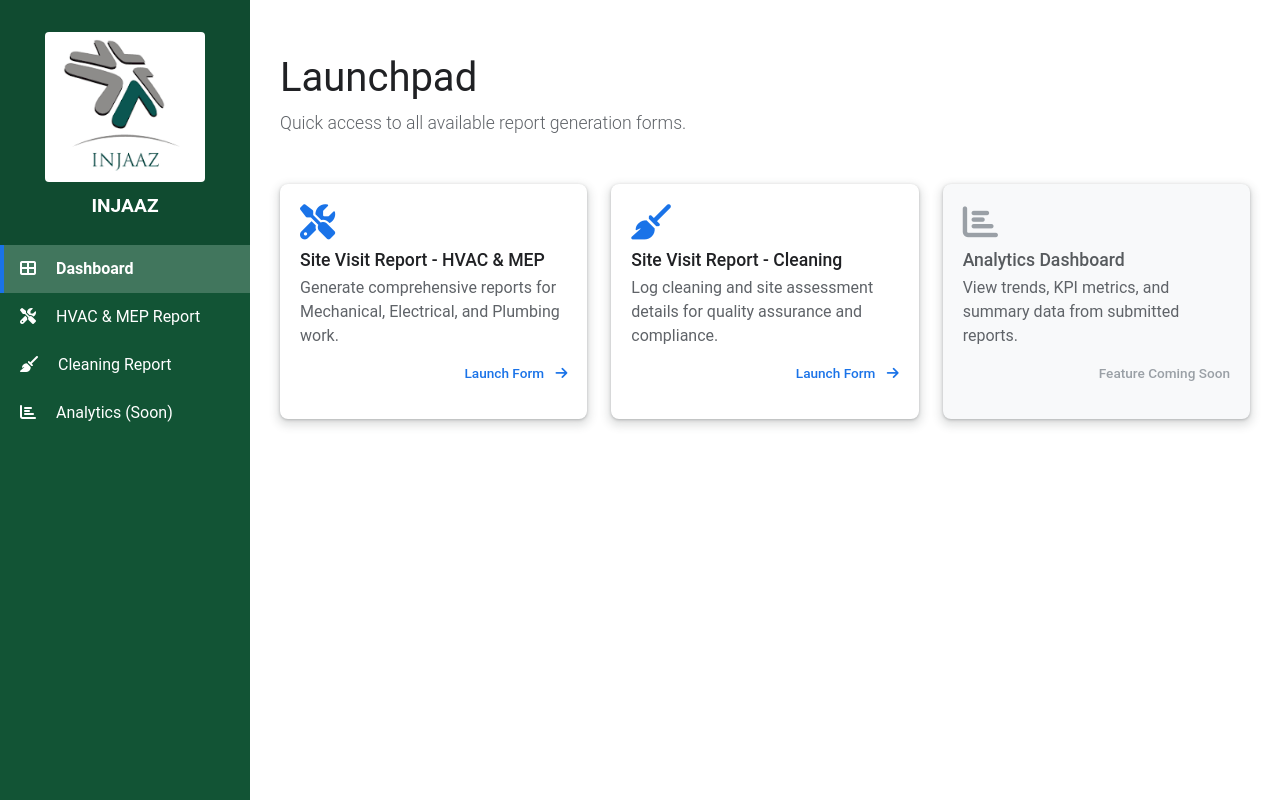
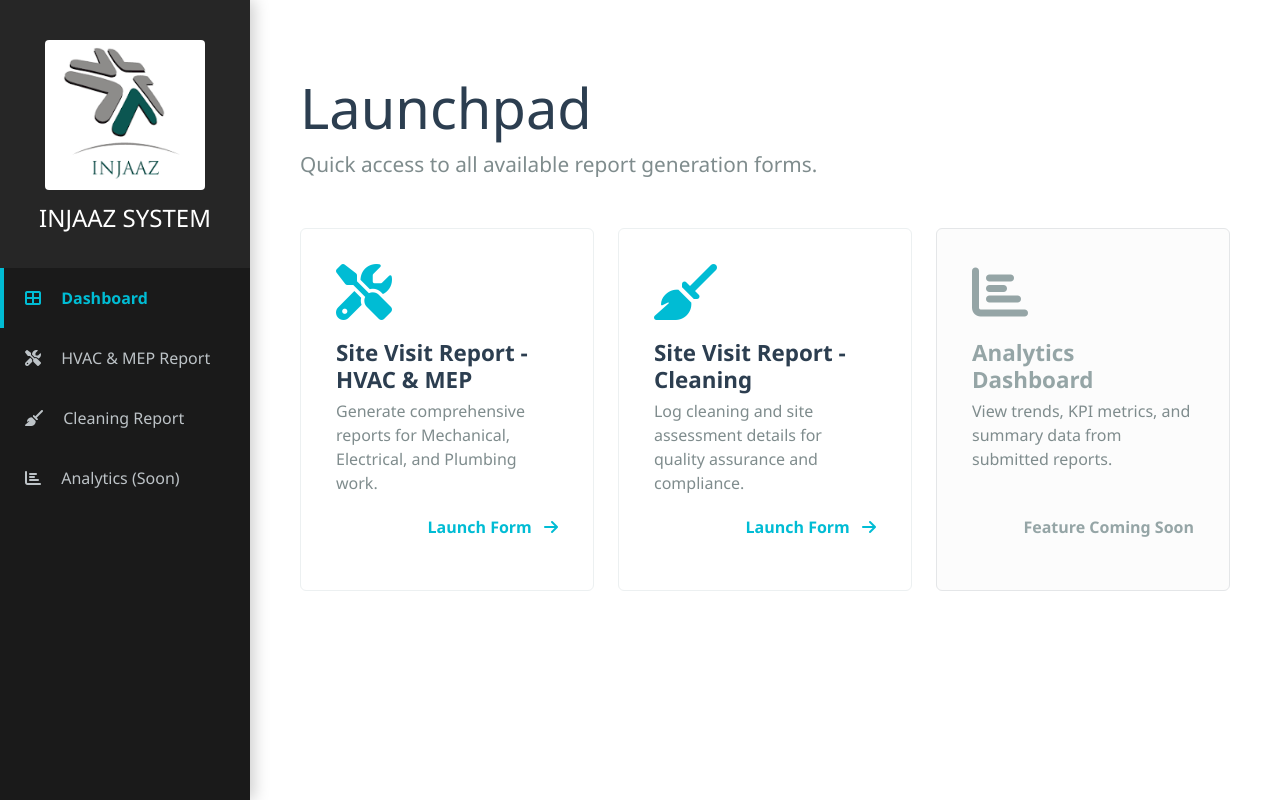
Before and after one commit to arshithinjaaz/injaaz-form-system, a Flask app: page / in a window 1280 px wide. Run offline with Flask 3, Linux system fonts and the light colour scheme.

Commit message:
Another UI design

```diff
--- a/templates/dashboard.html
+++ b/templates/dashboard.html
@@ -3,66 +3,71 @@
 <head>
     <meta charset="UTF-8">
     <meta name="viewport" content="width=device-width, initial-scale=1.0">
-    <title>INJAAZ Dashboard - Google Material Style</title>
+    <title>INJAAZ Dashboard - High Contrast Minimal</title>
     <link href="https://cdn.jsdelivr.net/npm/bootstrap@5.3.3/dist/css/bootstrap.min.css" rel="stylesheet">
     <link href="https://cdnjs.cloudflare.com/ajax/libs/font-awesome/6.5.1/css/all.min.css" rel="stylesheet">
 
     <style>
-        /* Define Google-inspired Material Colors */
+        /* Define Minimalist High-Contrast Colors */
         :root {
-            --google-blue: #1a73e8; /* Google's primary blue */
-            --google-grey: #f1f3f4; /* Light grey background for sections */
-            --google-text: #202124; /* Dark text */
-            --google-shadow: 0 1px 3px 0 rgba(60,64,67,.3), 0 4px 8px 3px rgba(60,64,67,.15); /* Subtle Material Shadow */
+            --hc-sidebar-bg: #1a1a1a; /* Deep Black Sidebar */
+            --hc-sidebar-accent: #00bcd4; /* Bright Cyan/Turquoise Accent */
+            --hc-primary-text: #2c3e50; /* Darker Content Text */
+            --hc-secondary-text: #7f8c8d; /* Muted Secondary Text */
+            --hc-content-bg: white; /* Pure White Content Background */
+            --hc-card-border: 1px solid #ecf0f1; /* Very light border */
         }
 
         body {
-            background-color: white; /* Pure white background is key */
+            background-color: var(--hc-content-bg);
             min-height: 100vh;
             overflow-x: hidden;
-            font-family: Roboto, Arial, sans-serif; /* Google's preferred font stack */
-            color: var(--google-text);
+            font-family: 'Segoe UI', Tahoma, Geneva, Verdana, sans-serif;
+            color: var(--hc-primary-text);
         }
 
-        /* Sidebar Styling (Keeping original color for branding but simplifying links) */
+        /* Sidebar Styling (High Contrast Look) */
         #sidebar {
             width: 250px;
             min-height: 100vh;
-            background-color: #125435; /* Dark Green - Branded sidebar color */
+            background-color: var(--hc-sidebar-bg);
             color: white;
             position: fixed;
             top: 0;
             left: 0;
             transition: all 0.3s;
             z-index: 1000;
+            box-shadow: 4px 0 15px rgba(0,0,0,0.2); /* Stronger shadow off the dark bar */
         }
         #sidebar .sidebar-heading {
-            padding: 2rem 1rem 1.5rem;
-            font-size: 1.2rem;
-            font-weight: bold;
+            padding: 2.5rem 1rem 2rem; /* More vertical space */
+            font-size: 1.5rem;
+            font-weight: 300; /* Lighter font weight */
             text-align: center;
-            background-color: rgba(0, 0, 0, 0.1);
+            background-color: rgba(255, 255, 255, 0.05); /* Very slight background */
         }
 
-        /* Sidebar Links (Clean, simple hover) */
+        /* Sidebar Links */
         #sidebar .list-group-item {
-            background-color: #125435;
-            color: white;
+            background-color: var(--hc-sidebar-bg);
+            color: #bdc3c7; /* Light grey text */
             border: none;
-            padding: 12px 20px; /* Thinner padding */
-            transition: background-color 0.2s;
+            padding: 18px 25px; /* More padding */
+            transition: background-color 0.2s, color 0.2s;
+            font-size: 1rem;
         }
         #sidebar .list-group-item:hover {
-            background-color: rgba(255, 255, 255, 0.1); /* Light subtle hover */
+            background-color: #2c3e50; /* Subtle dark hover */
             color: white;
         }
         #sidebar .list-group-item.active {
-            background-color: rgba(255, 255, 255, 0.2); /* Highlight subtle active state */
-            font-weight: bold;
+            background-color: var(--hc-sidebar-bg);
+            color: var(--hc-sidebar-accent); /* Highlight with bright Cyan */
+            font-weight: 600;
             border-radius: 0;
             position: relative;
         }
-        /* Material-style active color bar */
+        /* Active Bar */
         #sidebar .list-group-item.active::before {
             content: '';
             position: absolute;
@@ -70,66 +75,67 @@
             top: 0;
             bottom: 0;
             width: 4px;
-            background-color: var(--google-blue); /* Google Blue accent bar */
+            background-color: var(--hc-sidebar-accent);
         }
 
         /* Main Content Styling */
         #page-content-wrapper {
             margin-left: 250px;
-            padding: 30px;
+            padding: 50px; /* Generous padding */
             flex-grow: 1;
         }
 
-        /* --- MATERIAL CARD STYLING --- */
+        /* --- MINIMALIST CARD STYLING --- */
         .report-card {
-            background: white;
-            border-radius: 8px; /* Slightly rounded corners */
-            padding: 20px;
-            /* Subtle Material Shadow */
-            box-shadow: var(--google-shadow);
-            transition: box-shadow 0.2s, transform 0.2s;
+            background: var(--hc-content-bg);
+            border-radius: 6px;
+            padding: 35px; /* More internal space */
+            /* Flat, border-only look is minimalist */
+            box-shadow: none;
+            border: var(--hc-card-border);
+            transition: box-shadow 0.3s, border-color 0.3s, transform 0.3s;
             text-decoration: none;
-            color: var(--google-text);
+            color: var(--hc-primary-text);
             height: 100%;
             display: flex;
             flex-direction: column;
             justify-content: space-between;
-            border: none; /* No borders */
         }
         .report-card:hover {
-            /* Increase shadow slightly on hover */
-            box-shadow: 0 2px 6px 0 rgba(60,64,67,.3), 0 8px 16px 6px rgba(60,64,67,.15);
+            /* On hover, add a subtle shadow and accent border */
+            border-color: var(--hc-sidebar-accent);
+            box-shadow: 0 0 10px rgba(0, 188, 212, 0.2);
             transform: translateY(-2px);
         }
         .card-icon {
-            font-size: 2.2rem;
-            margin-bottom: 10px;
-            color: var(--google-blue); /* Use Google Blue for icons */
+            font-size: 3.5rem; /* Large, bold icon */
+            margin-bottom: 20px;
+            color: var(--hc-sidebar-accent); /* Use bright accent for focus */
         }
         .card-title {
-            font-weight: 500; /* Medium weight title */
-            font-size: 1.1rem;
+            font-weight: 600;
+            font-size: 1.4rem;
             margin-bottom: 5px;
         }
         .card-text {
-            color: #5f6368; /* Google's standard body text color */
+            color: var(--hc-secondary-text);
         }
         .card-footer-text {
-            font-size: 0.85rem;
-            color: var(--google-blue); /* Use Google Blue for action text */
-            font-weight: 500;
-            margin-top: 15px;
+            font-size: 1rem;
+            color: var(--hc-sidebar-accent);
+            font-weight: 600;
+            margin-top: 20px;
         }
-        /* --- HEADING STYLE --- */
+        /* --- HIGH-CONTRAST HEADING STYLE --- */
         #content-wrapper h1 {
-            font-weight: 400; /* Lighter weight for main heading */
-            font-size: 2.5rem;
+            font-weight: 300; /* Light font for contrast */
+            font-size: 3.5rem;
             margin-bottom: 0.5rem !important;
-            color: var(--google-text);
+            color: var(--hc-primary-text);
         }
         #content-wrapper .lead {
-             font-size: 1.1rem;
-             color: #5f6368;
+             font-size: 1.3rem;
+             color: var(--hc-secondary-text);
         }
 
         /* Responsive adjustments */
@@ -149,7 +155,7 @@
     <div id="sidebar">
         <div class="sidebar-heading">
             <img src="{{ url_for('static', filename='INJAAZ.png') }}" alt="INJAAZ Logo" class="sidebar-logo" style="max-height: 150px; width: auto; margin-bottom: 10px; border-radius: 4px;">
-            <span>INJAAZ</span>
+            <span>INJAAZ SYSTEM</span>
         </div>
         <div class="list-group list-group-flush">
             <a href="#" class="list-group-item list-group-item-action active">
@@ -168,8 +174,8 @@
     </div>
     <div id="page-content-wrapper" class="w-100">
 
-        <nav class="navbar navbar-expand-lg navbar-dark border-bottom fixed-top d-md-none" style="background-color: #125435;">
-            <button class="btn btn-primary" id="sidebarToggle" style="background-color: var(--google-blue); border: none;">
+        <nav class="navbar navbar-expand-lg navbar-dark border-bottom fixed-top d-md-none" style="background-color: var(--hc-sidebar-bg);">
+            <button class="btn btn-primary" id="sidebarToggle" style="background-color: var(--hc-sidebar-accent); border: none;">
                 <i class="fas fa-bars"></i>
             </button>
             <span class="navbar-brand ms-3">INJAAZ</span>
@@ -204,13 +210,13 @@
                 </div>
 
                 <div class="col-sm-6 col-lg-4">
-                    <div class="report-card bg-light text-muted" style="cursor: not-allowed;">
+                    <div class="report-card" style="background-color: #fcfcfc; cursor: not-allowed; border-color: #e4e6e8;">
                         <div>
-                            <i class="fas fa-chart-bar card-icon" style="color: #9aa0a6;"></i>
-                            <h5 class="card-title">Analytics Dashboard</h5>
+                            <i class="fas fa-chart-bar card-icon" style="color: #95a5a6;"></i>
+                            <h5 class="card-title" style="color: #95a5a6;">Analytics Dashboard</h5>
                             <p class="card-text">View trends, KPI metrics, and summary data from submitted reports.</p>
                         </div>
-                        <p class="card-footer-text text-end" style="color: #9aa0a6;">Feature Coming Soon</p>
+                        <p class="card-footer-text text-end" style="color: #95a5a6;">Feature Coming Soon</p>
                     </div>
                 </div>
 
```
